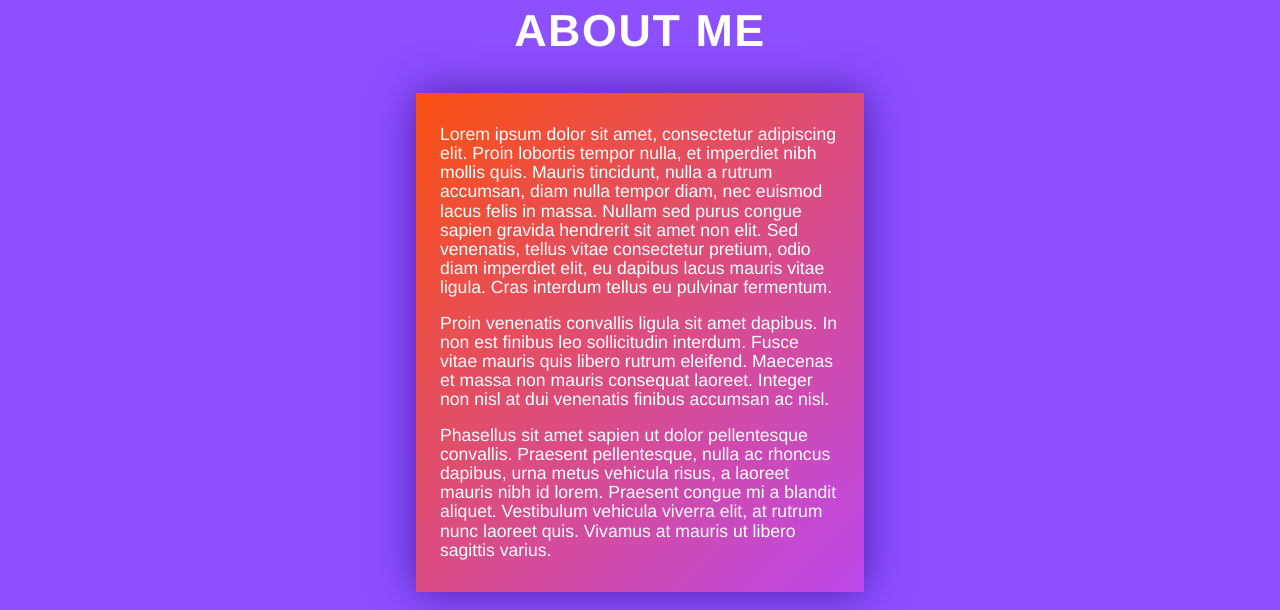
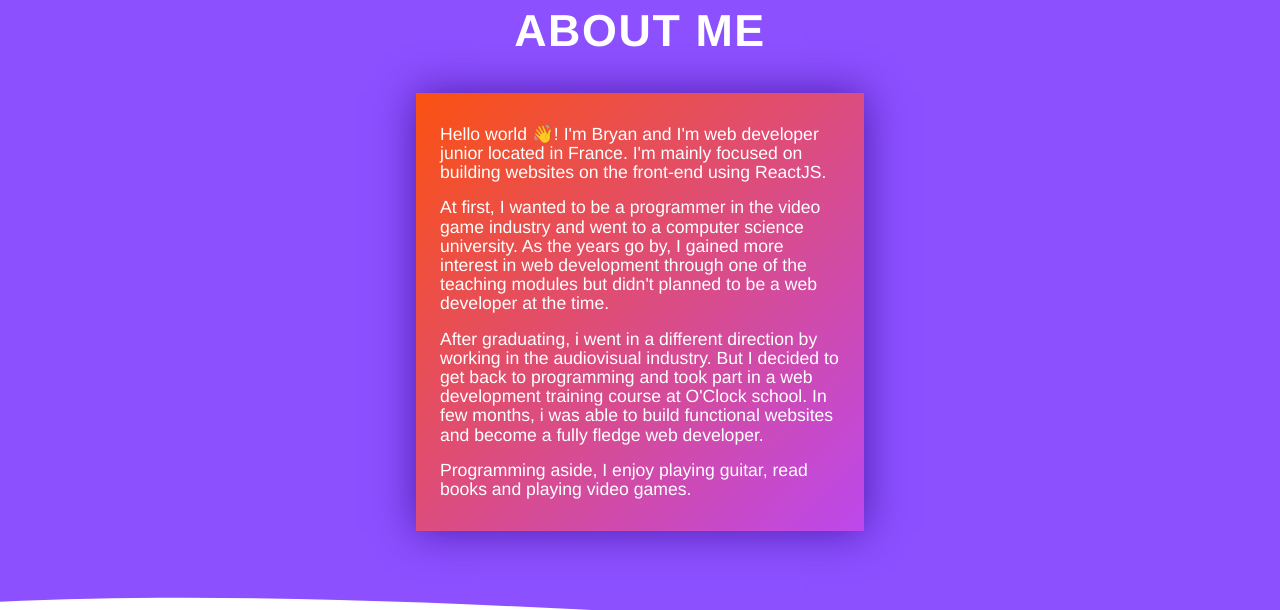
Before and after one commit to bryanmagalong/frontend-portfolio, a React (Create React App) app: page / in a window 1280 px wide. Shown: the part 900-1510 px from the top of the page. Built offline with nearby package versions, Linux system fonts and the light colour scheme; no server answers.

Commit message:
feat(AboutMe): update text content

```diff
--- a/src/components/AboutMe/index.js
+++ b/src/components/AboutMe/index.js
@@ -13,26 +13,26 @@ const AboutMe = () => {
       <Section title="About me" titleColor="white">
         <AboutMeCard padding="2rem 1.5rem" flex column>
           <p>
-            Lorem ipsum dolor sit amet, consectetur adipiscing elit. Proin
-            lobortis tempor nulla, et imperdiet nibh mollis quis. Mauris
-            tincidunt, nulla a rutrum accumsan, diam nulla tempor diam, nec
-            euismod lacus felis in massa. Nullam sed purus congue sapien gravida
-            hendrerit sit amet non elit. Sed venenatis, tellus vitae consectetur
-            pretium, odio diam imperdiet elit, eu dapibus lacus mauris vitae
-            ligula. Cras interdum tellus eu pulvinar fermentum.
+            Hello world &#128075;! I'm Bryan and I'm web developer junior
+            located in France. I'm mainly focused on building websites on the
+            front-end using ReactJS.
           </p>
           <p>
-            Proin venenatis convallis ligula sit amet dapibus. In non est
-            finibus leo sollicitudin interdum. Fusce vitae mauris quis libero
-            rutrum eleifend. Maecenas et massa non mauris consequat laoreet.
-            Integer non nisl at dui venenatis finibus accumsan ac nisl.
+            At first, I wanted to be a programmer in the video game industry and
+            went to a computer science university. As the years go by, I gained
+            more interest in web development through one of the teaching modules
+            but didn't planned to be a web developer at the time.
           </p>
           <p>
-            Phasellus sit amet sapien ut dolor pellentesque convallis. Praesent
-            pellentesque, nulla ac rhoncus dapibus, urna metus vehicula risus, a
-            laoreet mauris nibh id lorem. Praesent congue mi a blandit aliquet.
-            Vestibulum vehicula viverra elit, at rutrum nunc laoreet quis.
-            Vivamus at mauris ut libero sagittis varius.
+            After graduating, i went in a different direction by working in the
+            audiovisual industry. But I decided to get back to programming and
+            took part in a web development training course at O'Clock school. In
+            few months, i was able to build functional websites and become a
+            fully fledge web developer.
+          </p>
+          <p>
+            Programming aside, I enjoy playing guitar, read books and playing
+            video games.
           </p>
         </AboutMeCard>
       </Section>
```
